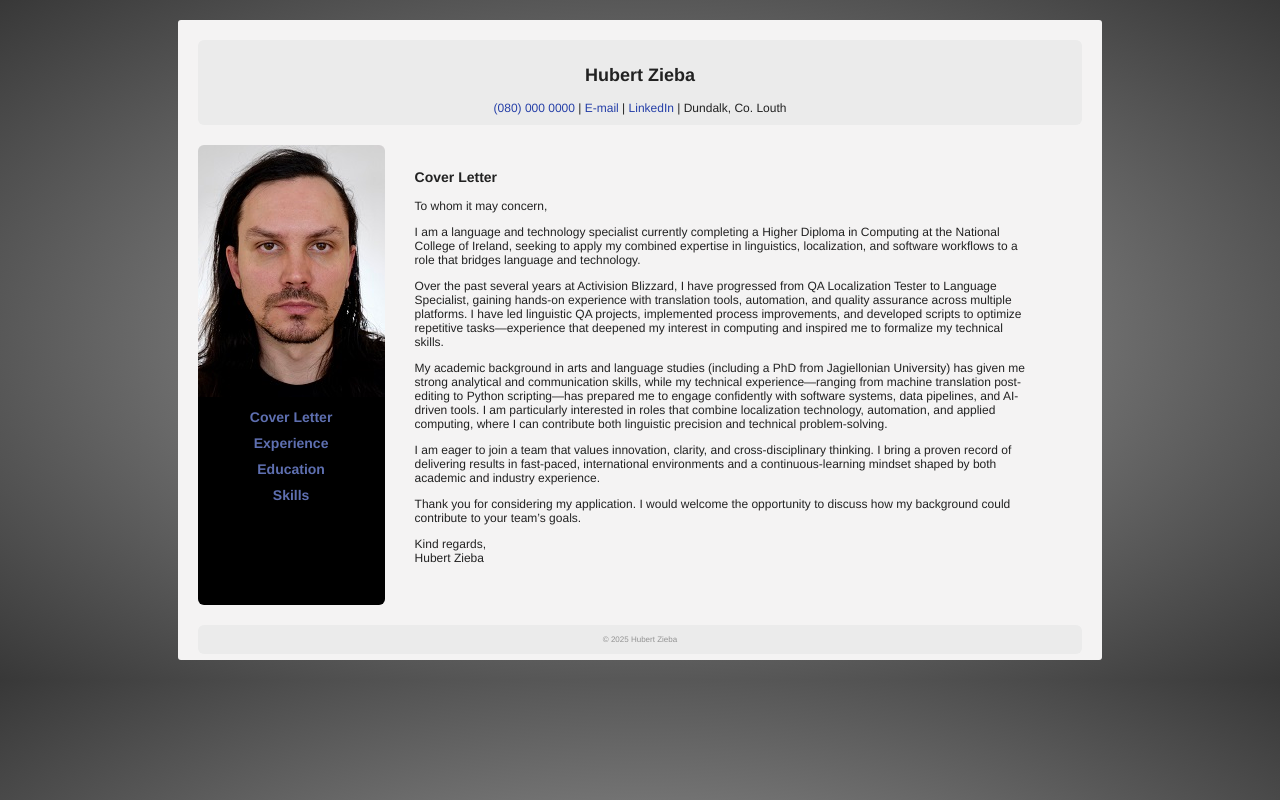
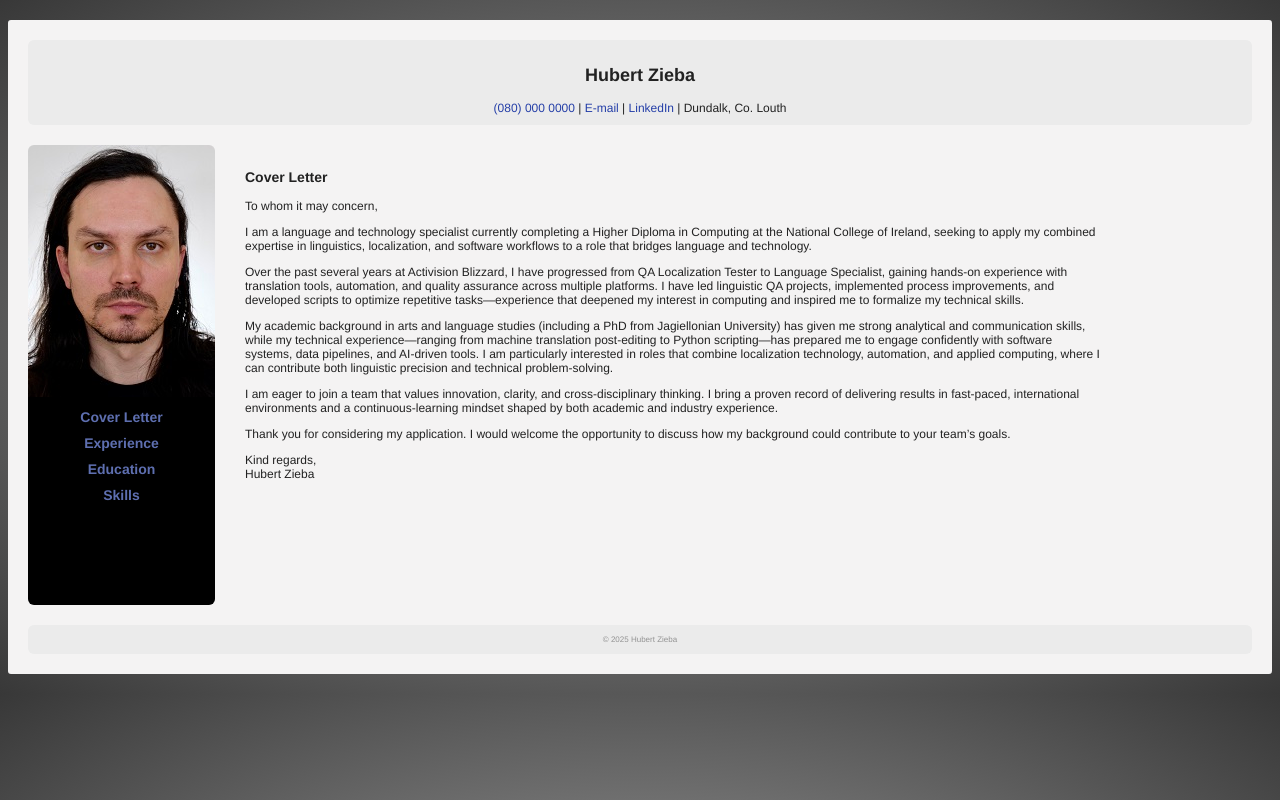
Before and after one commit to hwzieba/hwzieba.github.io, a plain HTML site: page index.html in a window 1280 px wide. Drawn offline with Linux system fonts and the light colour scheme.

Commit message:
Update style.css

```diff
--- a/styles/style.css
+++ b/styles/style.css
@@ -14,18 +14,18 @@ h2{
 h3{
 	font-size: 14px;
 }
-@media(min-width:1000px){
+/*@media(min-width:1000px){}*/
 .container{
 	background: #f4f3f3;
 	margin: 20px auto;
 	padding:20px;
-	width:70%;
-	height:600px;
+	width: min(900px. 70%);
+	height:100%;
 	justify-content:space-between;
 	border-radius: 3px;
 	font-size: 12px;
 }
-}
+
 .header{
 	padding:10px;
 	background: #ebebeb;
@@ -40,8 +40,8 @@ h3{
 	float: left;
 	padding:10px;
 	margin-left:20px;
-	width:70%;
-	height:440px;
+	width: 70%;
+	height:auto;
 	border-radius: 6px;
 
 }
```
